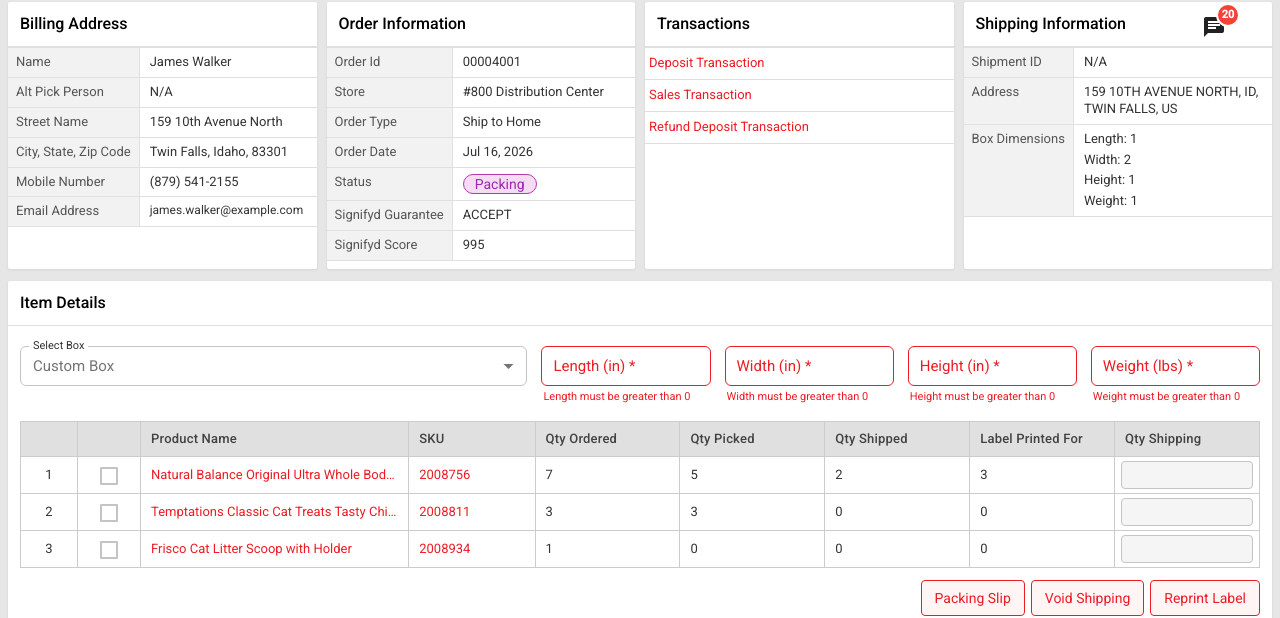
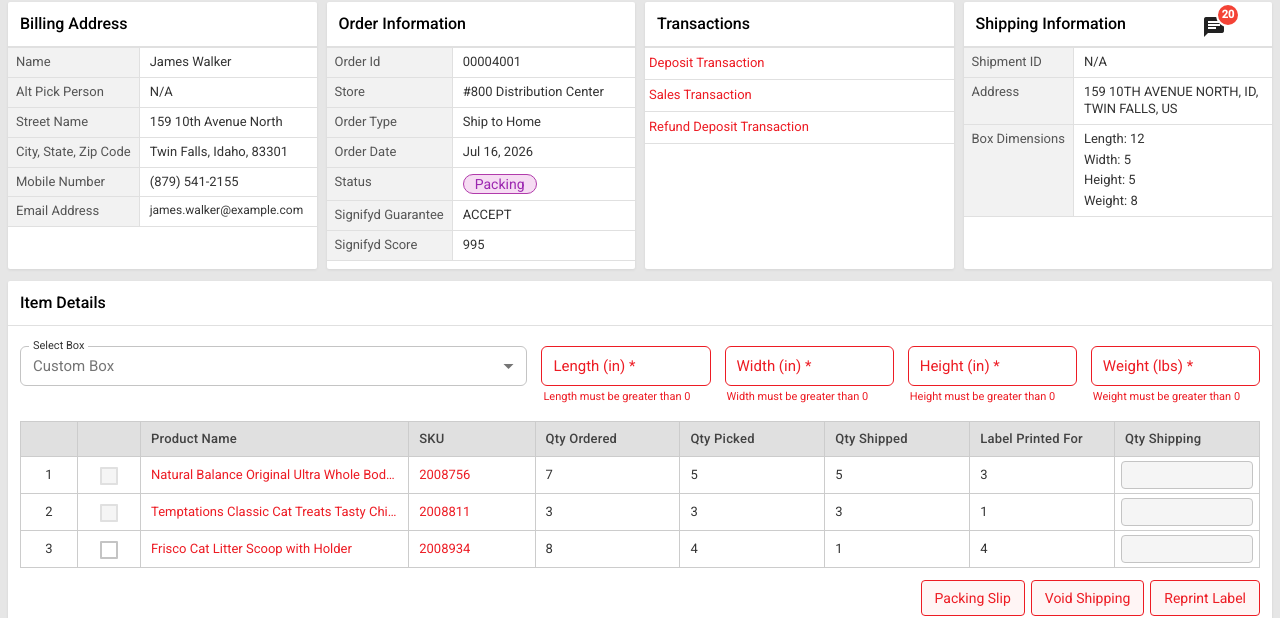
Before and after one commit to debabrata-navsoft/D-B-order-page, an Angular app: page /orders in a window 1280 px wide. Both pictures are taken after a click on the element "00004001". Shown: the part 136-754 px from the top of the page. Built offline with nearby package versions, Linux system fonts and the light colour scheme; data requests are answered from the project's data file.

Commit message:
refactor: update order details with accurate box dimensions and item shipping quantities; enhance item selection logic in order details page

```diff
--- a/backend/db.json
+++ b/backend/db.json
@@ -19,10 +19,10 @@
       "shippingAddressText": "159 10TH AVENUE NORTH, ID, TWIN FALLS, US",
       "unreadMessages": 20,
       "boxDimensions": {
-        "length": 1,
-        "width": 2,
-        "height": 1,
-        "weight": 1
+        "length": 12,
+        "width": 5,
+        "height": 5,
+        "weight": 8
       },
       "selectedBox": "Custom Box",
       "itemsCount": 11,
@@ -45,7 +45,7 @@
           "sku": "2008756",
           "qtyOrdered": 7,
           "qtyPicked": 5,
-          "qtyShipped": 2,
+          "qtyShipped": 5,
           "labelPrintedFor": 3,
           "quantity": 7,
           "price": 45.99
@@ -57,8 +57,8 @@
           "sku": "2008811",
           "qtyOrdered": 3,
           "qtyPicked": 3,
-          "qtyShipped": 0,
-          "labelPrintedFor": 0,
+          "qtyShipped": 3,
+          "labelPrintedFor": 1,
           "quantity": 3,
           "price": 12.49
         },
@@ -67,11 +67,11 @@
           "productName": "Frisco Cat Litter Scoop with Holder",
           "name": "Frisco Cat Litter Scoop with Holder",
           "sku": "2008934",
-          "qtyOrdered": 1,
-          "qtyPicked": 0,
-          "qtyShipped": 0,
-          "labelPrintedFor": 0,
-          "quantity": 1,
+          "qtyOrdered": 8,
+          "qtyPicked": 4,
+          "qtyShipped": 1,
+          "labelPrintedFor": 4,
+          "quantity": 8,
           "price": 9.99
         }
       ]
@@ -95,12 +95,12 @@
       "shippingAddressText": "1312 NORTH HOMEDALE AVENUE, ID, CALDWELL, US",
       "unreadMessages": 0,
       "boxDimensions": {
-        "length": 28,
-        "width": 5,
-        "height": 26,
-        "weight": 16
+        "length": 12,
+        "width": 10,
+        "height": 3,
+        "weight": 2.5
       },
-      "selectedBox": "Custom Box",
+      "selectedBox": "Poly Bag - Medium",
       "itemsCount": 6,
       "totalAmount": 183.98,
       "paymentStatus": "Paid",
@@ -116,26 +116,24 @@
       "items": [
         {
           "id": 1,
-          "selected": true,
           "productName": "Purina Pro Plan Adult Large Breed Dog Food 34 lb",
           "name": "Purina Pro Plan Adult Large Breed Dog Food 34 lb",
           "sku": "2019345",
           "qtyOrdered": 4,
           "qtyPicked": 4,
-          "qtyShipped": 3,
+          "qtyShipped": 4,
           "labelPrintedFor": 0,
           "quantity": 4,
           "price": 38.5
         },
         {
           "id": 2,
-          "selected": true,
           "productName": "KONG Classic Dog Toy Large",
           "name": "KONG Classic Dog Toy Large",
           "sku": "2019502",
           "qtyOrdered": 2,
           "qtyPicked": 2,
-          "qtyShipped": 0,
+          "qtyShipped": 2,
           "labelPrintedFor": 0,
           "quantity": 2,
           "price": 14.99
--- a/src/app/orders/order-details-page/order-details-page.css
+++ b/src/app/orders/order-details-page/order-details-page.css
@@ -618,6 +618,17 @@
   box-shadow: none;
 }
 
+/* Locked item (delivered / nothing left to ship): faded, not clickable */
+.blue-checkbox:disabled {
+  background-color: #f5f5f5;
+  box-shadow: inset 0 0 0 2px #e0e0e0;
+  cursor: not-allowed;
+}
+
+.check-wrap:has(.blue-checkbox:disabled) {
+  cursor: not-allowed;
+}
+
 /* Wrapper so the Material "check" icon sits on top of the box */
 .check-wrap {
   position: relative;
--- a/src/app/orders/order-details-page/order-details-page.html
+++ b/src/app/orders/order-details-page/order-details-page.html
@@ -267,6 +267,7 @@
                       type="checkbox"
                       class="blue-checkbox"
                       [checked]="item.selected === true"
+                      [disabled]="isItemLocked(item)"
                       (change)="toggleItemSelection(item)"
                     />
                     <mat-icon class="check-icon">check</mat-icon>
@@ -288,7 +289,7 @@
                     class="qty-shipping-input"
                     min="1"
                     [max]="maxQtyShipping(item)"
-                    [disabled]="!item.selected || maxQtyShipping(item) === 0"
+                    [disabled]="!item.selected || isItemLocked(item)"
                     [value]="item.qtyShipping ?? ''"
                     (input)="setQtyShipping(item, $any($event.target))"
                   />
--- a/src/app/orders/order-details-page/order-details-page.ts
+++ b/src/app/orders/order-details-page/order-details-page.ts
@@ -156,11 +156,7 @@ export class OrderDetailsPage implements OnInit {
     this.applyBox(option);
   }
 
-  /**
-   * Set the box and its dimensions.
-   * - Standard box: use the saved size, or the preset size.
-   * - Custom Box: empty fields with the red "required" errors shown.
-   */
+
   private applyBox(box: string, saved?: BoxDimensions): void {
     this.selectedBox.set(box);
     this.submitted.set(false);
@@ -209,6 +205,12 @@ export class OrderDetailsPage implements OnInit {
     return Math.max(this.qtyPicked(item) - this.qtyShipped(item), 0);
   }
 
+  /** Item can't be shipped: order is Delivered/Cancelled, or nothing left to ship. */
+  isItemLocked(item: OrderItem): boolean {
+    const status = this.order()?.status;
+    return status === 'Delivered' || status === 'Cancelled' || this.maxQtyShipping(item) === 0;
+  }
+
   /** Store Qty Shipping, capped at the max. */
   setQtyShipping(item: OrderItem, input: HTMLInputElement): void {
     if (input.value === '') {
@@ -228,14 +230,11 @@ export class OrderDetailsPage implements OnInit {
     return Number.isInteger(qty) && qty > 0 && qty <= this.maxQtyShipping(item);
   }
 
-  /** Ticked items that have a Qty Shipping entered. */
+  /** All ticked items. */
   private itemsToShip(): OrderItem[] {
-    return (this.order()?.items ?? []).filter(
-      (item) => item.selected && item.qtyShipping !== undefined
-    );
+    return (this.order()?.items ?? []).filter((item) => item.selected);
   }
 
-  /** SHIP needs valid dimensions and at least one valid item quantity. */
   canShip(): boolean {
     const items = this.itemsToShip();
     return (
@@ -310,7 +309,7 @@ export class OrderDetailsPage implements OnInit {
 
   // ---------- Toast ----------
   showToast(message: string): void {
-    clearTimeout(this.toastTimer); // a new message restarts the 3s timer
+    clearTimeout(this.toastTimer);
     this.toastMessage.set(message);
     this.toastTimer = setTimeout(() => this.toastMessage.set(''), 3000);  }
 }
--- a/src/app/orders/order-page/order-page.css
+++ b/src/app/orders/order-page/order-page.css
@@ -89,7 +89,7 @@
   background-color: #ffffff;
   border-radius: 2px;
   box-shadow: 0 1px 3px rgba(0, 0, 0, 0.08);
-  overflow: hidden;
+  /* no overflow:hidden — it clipped the Status dropdown menu */
 }
 
 /* Toolbar & Filters */
@@ -119,6 +119,12 @@
   font-size: 20px;
   width: 20px;
   height: 20px;
+}
+
+.clear-icon {
+  font-size: 16px;
+  width: 16px;
+  height: 16px;
 }
 
 .search-input {
@@ -235,6 +241,8 @@
   border: 1px solid #e0e0e0;
   border-radius: 6px;
   box-shadow: 0 4px 12px rgba(0, 0, 0, 0.12);
+  max-height: 300px; /* scroll if the list is ever taller than this */
+  overflow-y: auto;
 }
 
 .status-option {
--- a/src/app/orders/order-page/order-page.html
+++ b/src/app/orders/order-page/order-page.html
@@ -28,7 +28,9 @@
           class="search-input"
         />
         @if (searchQuery()) {
-          <button (click)="clearSearch()" class="clear-btn" title="Clear search">✕</button>
+          <button (click)="clearSearch()" class="clear-btn" title="Clear search">
+            <mat-icon class="clear-icon">close</mat-icon>
+          </button>
         }
       </div>
 
--- a/src/app/orders/services/order.service.ts
+++ b/src/app/orders/services/order.service.ts
@@ -3,7 +3,6 @@ import { HttpClient } from '@angular/common/http';
 import { Observable } from 'rxjs';
 import { Order } from '../models/order.model';
 
-/** Talks to json-server (backend/db.json). */
 @Injectable({ providedIn: 'root' })
 export class OrderService {
   private readonly http = inject(HttpClient);
@@ -17,7 +16,6 @@ export class OrderService {
     return this.http.get<Order>(this.orderUrl(id));
   }
 
-  /** PATCH: only the fields in `changes` are updated. */
   updateOrder(id: string, changes: Partial<Order>): Observable<Order> {
     return this.http.patch<Order>(this.orderUrl(id), changes);
   }
```
